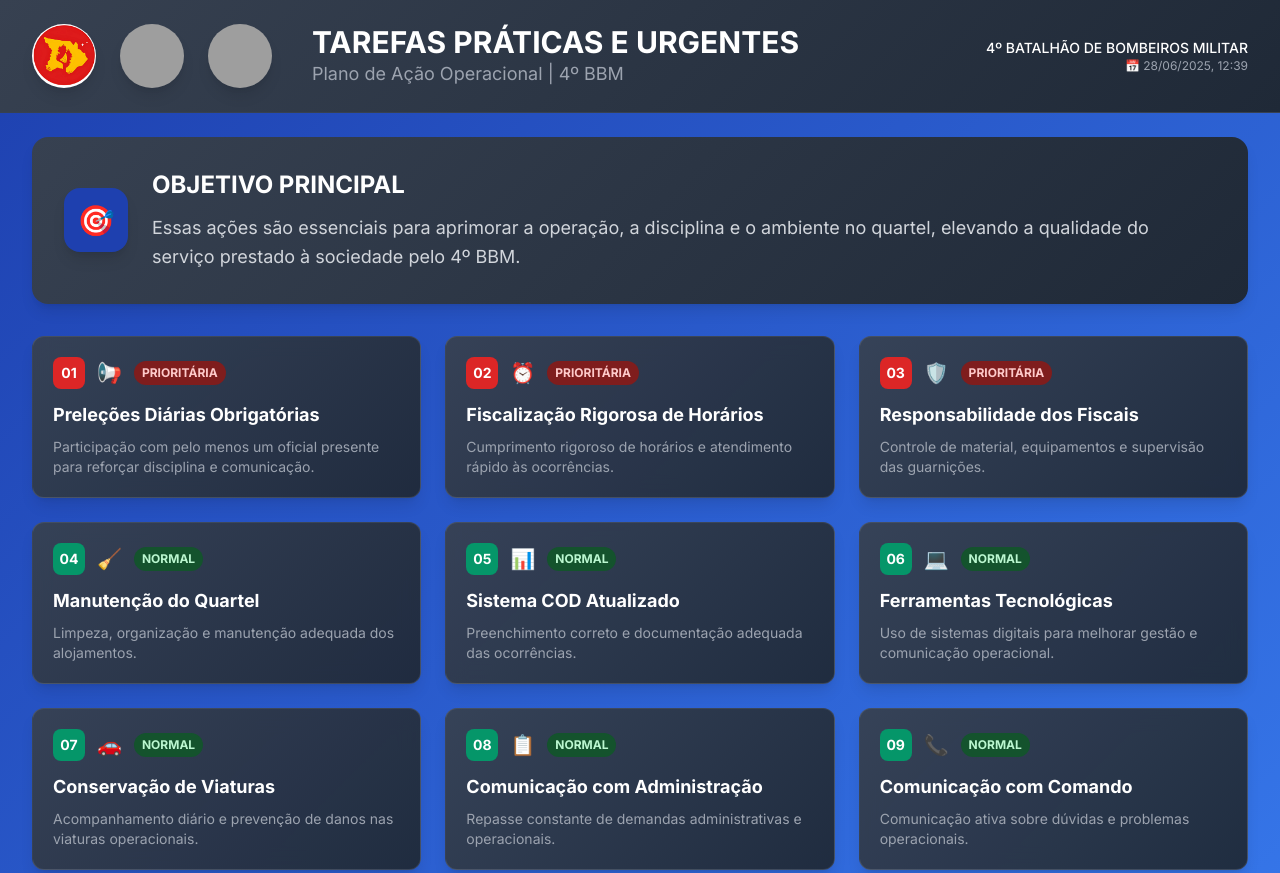
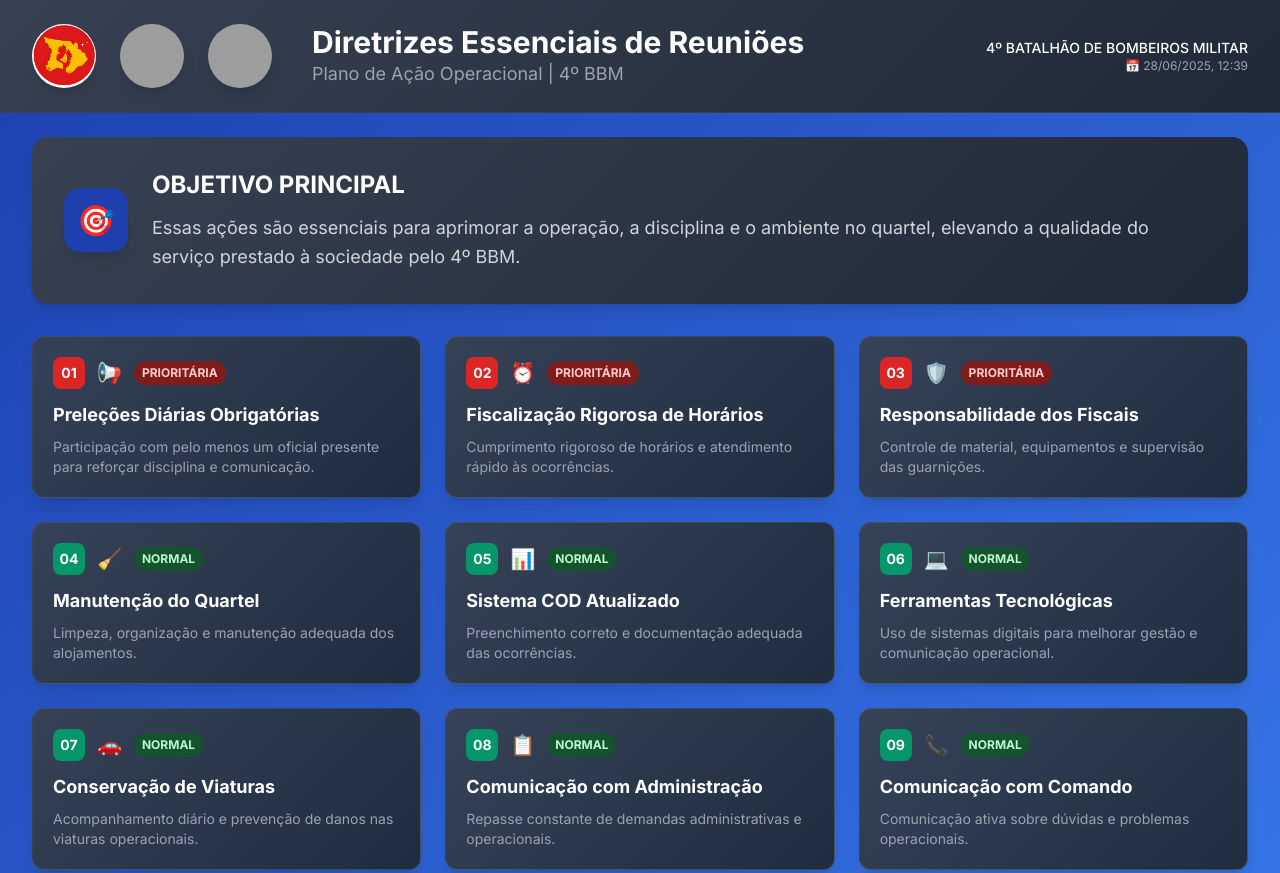
Before and after one commit to jvmendesjr/4bbm, a plain HTML site: page index.html in a window 1280 px wide. Shown: the top 873 px of the page. Drawn offline with nearby package versions, Linux system fonts and the light colour scheme; grey boxes are pictures that could not be loaded.

Commit message:
Diretrizes Essenciais de Reuniões index.html

```diff
--- a/index.html
+++ b/index.html
@@ -67,7 +67,7 @@
                         <img src="taua.png" alt="Logo 4º BBM" class="w-16 h-16 rounded-full shadow-lg">
 
                         <div class="ml-4">
-                            <h1 class="text-3xl font-bold text-gray-900 dark:text-white">TAREFAS PRÁTICAS E URGENTES</h1>
+                            <h1 class="text-3xl font-bold text-gray-900 dark:text-white">Diretrizes Essenciais de Reuniões</h1>
                             <p class="text-lg text-gray-600 dark:text-gray-400">Plano de Ação Operacional | 4º BBM</p>
                         </div>
                     </div>
```
